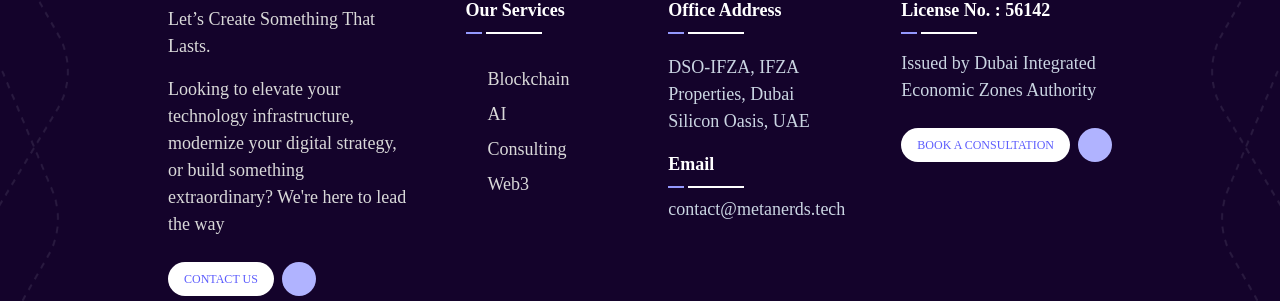
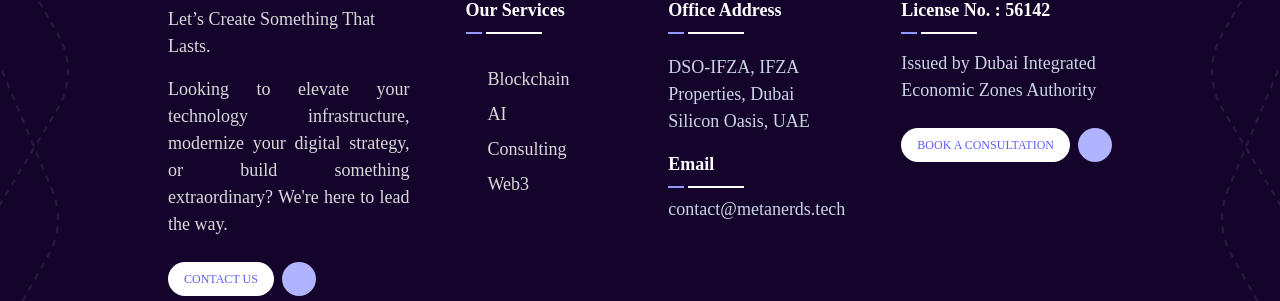
Before and after one commit to devSunil23/metanerds_landing, a Next.js app: page / in a window 1280 px wide. Shown: the part 5497-5798 px from the top of the page. Built offline with nearby package versions, Linux system fonts and the light colour scheme; some icons are missing.

Commit message:
css issue fixed

```diff
--- a/src/components/layout/Footer.jsx
+++ b/src/components/layout/Footer.jsx
@@ -34,10 +34,10 @@ const Footer = () => {
           <p className="text-[#D9D9D9] text-[14px] md:text-[18px] font-extralight">
             Let’s Create Something That Lasts.
           </p>
-          <p className=" text-[14px] md:text-[18px] text-[#D9D9D9] mt-4 font-extralight">
+          <p className=" text-[14px] text-justify md:text-[18px] text-[#D9D9D9] mt-4 font-extralight">
             Looking to elevate your technology infrastructure, modernize your
             digital strategy, or build something extraordinary? We're here to
-            lead the way
+            lead the way.
           </p>
 
           {/* Contact Button */}
```
